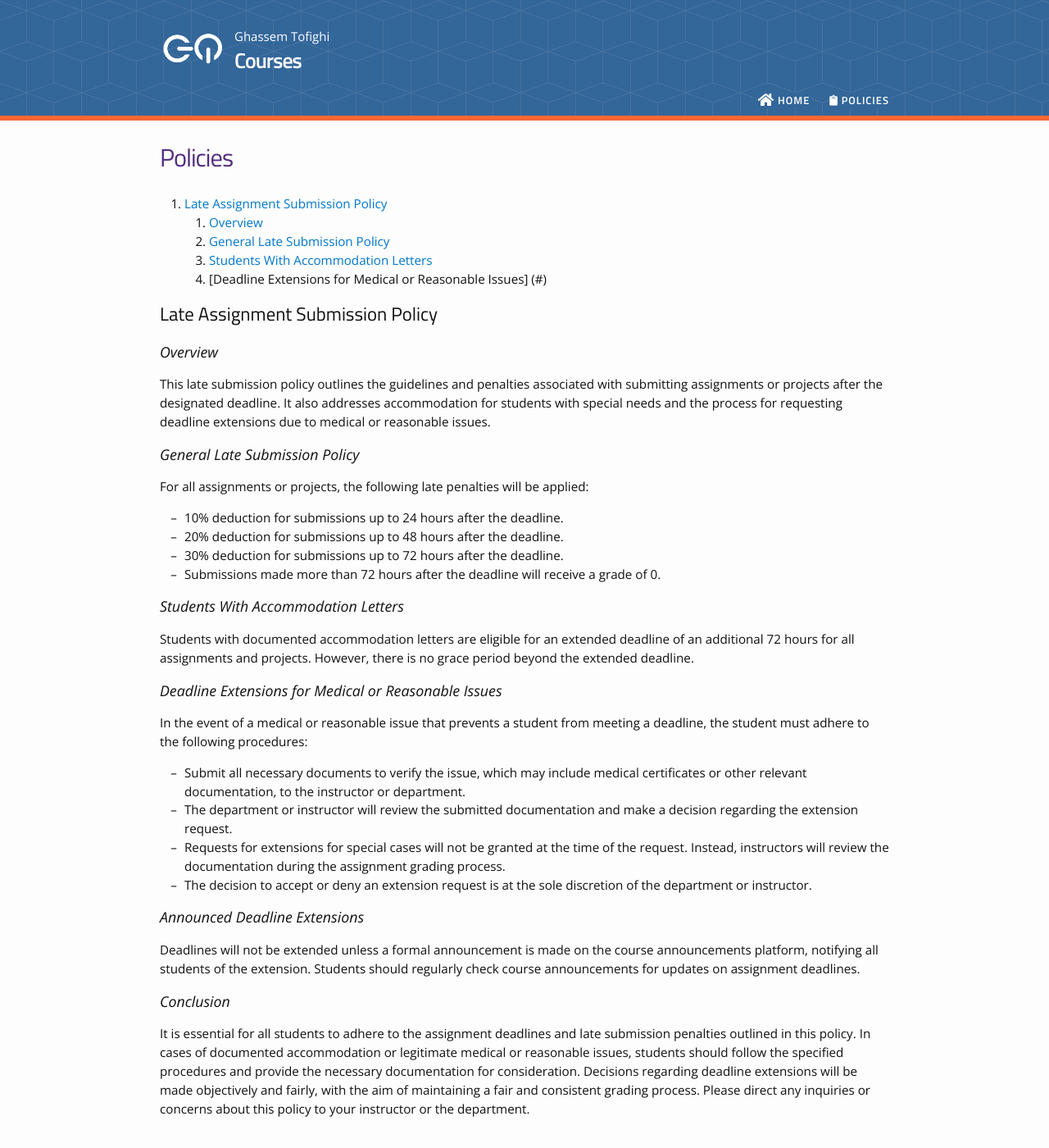
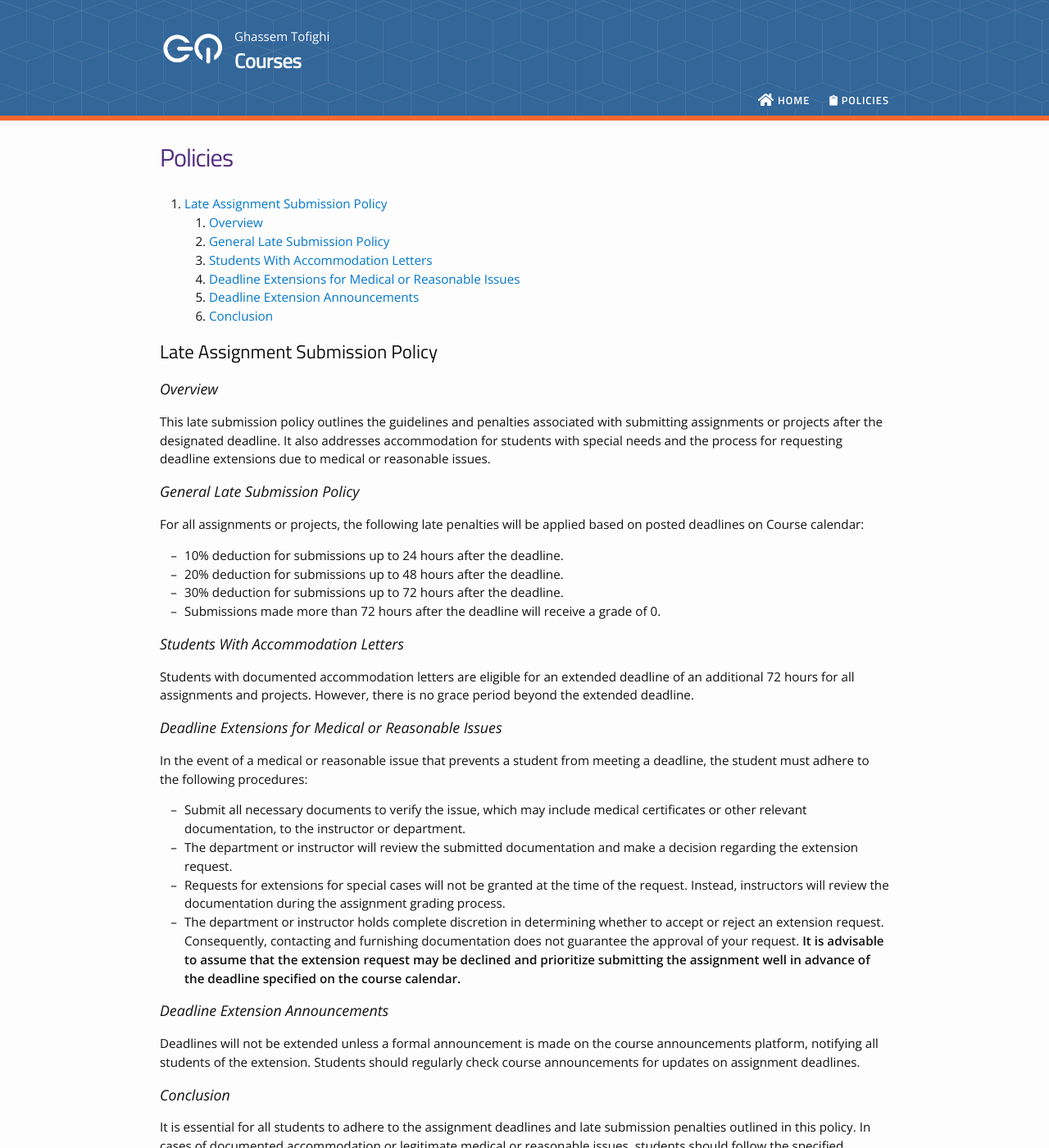
Before and after one commit to tofighi/courses, a Jekyll site: the page built from policies.md, in a window 1280 px wide and 1400 px high. Shown: the whole window at 82% size. Built offline with Jekyll 4.4.1, drawn with Linux system fonts in a browser that asks for light colours; nearby versions of some CDN libraries.

Commit message:
Update policies.md

```diff
--- a/policies.md
+++ b/policies.md
@@ -8,7 +8,9 @@ permalink: /policies/
     1. [Overview](#late_overview)
     2. [General Late Submission Policy](#late_general)
     3. [Students With Accommodation Letters](#late_accommodation)
-    4. [Deadline Extensions for Medical or Reasonable Issues] (#)
+    4. [Deadline Extensions for Medical or Reasonable Issues](#late_medical)
+    5. [Deadline Extension Announcements](#late_extensions)
+    6. [Conclusion](#late_concolusions)
 
 
 ## Late Assignment Submission Policy <a name="late"></a>
@@ -18,7 +20,7 @@ This late submission policy outlines the guidelines and penalties associated wit
 
 ### General Late Submission Policy  <a name="late_general"></a>
 
-For all assignments or projects, the following late penalties will be applied:
+For all assignments or projects, the following late penalties will be applied based on posted deadlines on Course calendar:
    - 10% deduction for submissions up to 24 hours after the deadline.
    - 20% deduction for submissions up to 48 hours after the deadline.
    - 30% deduction for submissions up to 72 hours after the deadline.
@@ -34,9 +36,9 @@ In the event of a medical or reasonable issue that prevents a student from meeti
    - Submit all necessary documents to verify the issue, which may include medical certificates or other relevant documentation, to the instructor or department.
    - The department or instructor will review the submitted documentation and make a decision regarding the extension request.
    - Requests for extensions for special cases will not be granted at the time of the request. Instead, instructors will review the documentation during the assignment grading process.
-   - The decision to accept or deny an extension request is at the sole discretion of the department or instructor.
+   - The department or instructor holds complete discretion in determining whether to accept or reject an extension request. Consequently, contacting and furnishing documentation does not guarantee the approval of your request. **It is advisable to assume that the extension request may be declined and prioritize submitting the assignment well in advance of the deadline specified on the course calendar.**
 
-### Announced Deadline Extensions <a name="late_extensions"></a>
+### Deadline Extension Announcements <a name="late_extensions"></a>
 
 Deadlines will not be extended unless a formal announcement is made on the course announcements platform, notifying all students of the extension. Students should regularly check course announcements for updates on assignment deadlines.
 
```
